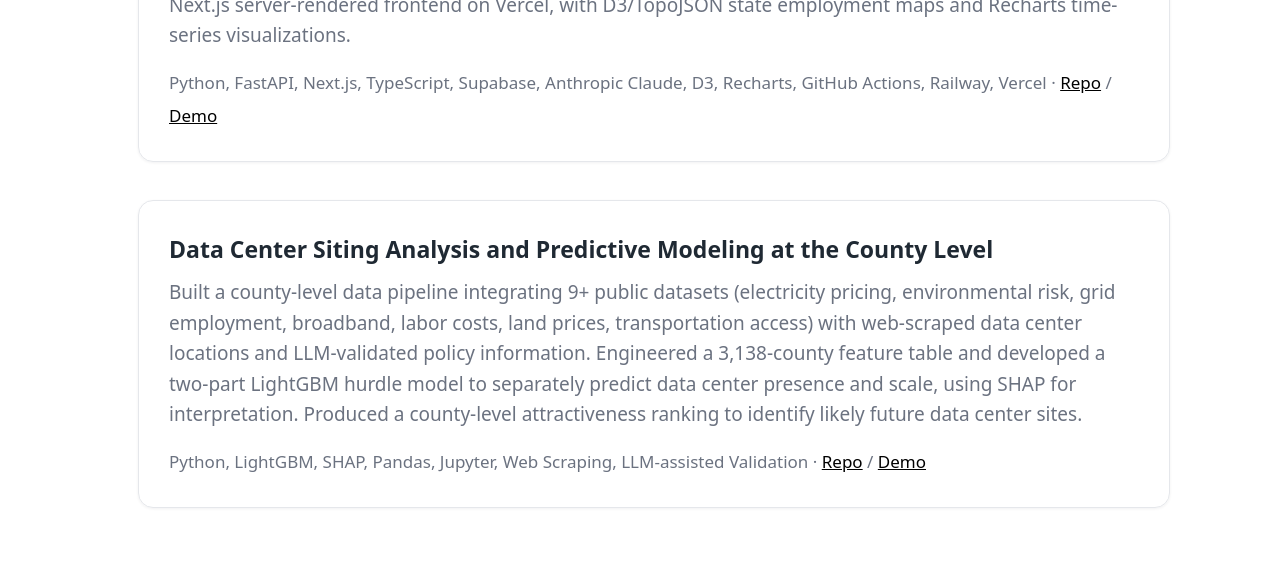
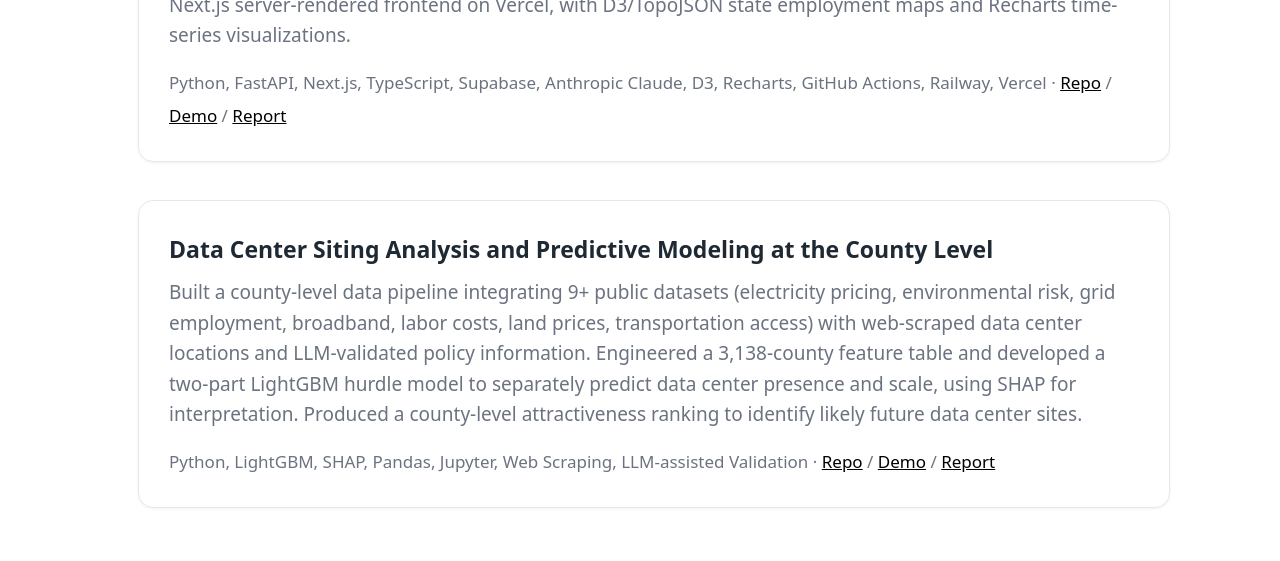
Before and after one commit to RX67-RX67/RX67-RX67.github.io, a Jekyll site: the page built from pages/projects.md, in a window 1280 px wide. Shown: the part 451-1012 px from the top of the page. Built offline with Jekyll 4.4.1, drawn with Linux system fonts in a browser that asks for light colours.

Commit message:
Add report link to Data Center Siting Analysis project
Co-Authored-By: Claude Sonnet 4.6 <noreply@anthropic.com>

```diff
--- a/_data/projects.yml
+++ b/_data/projects.yml
@@ -20,3 +20,4 @@
   tech: "Python, LightGBM, SHAP, Pandas, Jupyter, Web Scraping, LLM-assisted Validation"
   repo: "https://github.com/RX67-RX67/data-center-siting-analysis"
   demo: "https://data-center-siting-analysis-67jzjqh8jepvjehtx6fvra.streamlit.app/"
+  report: "https://rx67-rx67.github.io/data-center-siting-analysis/"
--- a/pages/projects.md
+++ b/pages/projects.md
@@ -12,8 +12,8 @@ permalink: /projects/
     <h3 data-i18n="zh">{{ project.title_zh | default: project.title }}{% if project.status_zh != "" %} <span class="meta">（{{ project.status_zh }}）</span>{% endif %}</h3>
     <p data-i18n="en">{{ project.description }}</p>
     <p data-i18n="zh">{{ project.description_zh | default: project.description }}</p>
-    <span class="meta" data-i18n="en">{{ project.tech }}{% if project.repo != "" %} · <a href="{{ project.repo }}">Repo</a>{% endif %}{% if project.demo != "" %} / <a href="{{ project.demo }}">Demo</a>{% endif %}</span>
-    <span class="meta" data-i18n="zh">{{ project.tech }}{% if project.repo != "" %} · <a href="{{ project.repo }}">代码库</a>{% endif %}{% if project.demo != "" %} / <a href="{{ project.demo }}">演示</a>{% endif %}</span>
+    <span class="meta" data-i18n="en">{{ project.tech }}{% if project.repo != "" %} · <a href="{{ project.repo }}">Repo</a>{% endif %}{% if project.demo != "" %} / <a href="{{ project.demo }}">Demo</a>{% endif %}{% if project.report != "" %} / <a href="{{ project.report }}">Report</a>{% endif %}</span>
+    <span class="meta" data-i18n="zh">{{ project.tech }}{% if project.repo != "" %} · <a href="{{ project.repo }}">代码库</a>{% endif %}{% if project.demo != "" %} / <a href="{{ project.demo }}">演示</a>{% endif %}{% if project.report != "" %} / <a href="{{ project.report }}">报告</a>{% endif %}</span>
   </li>
 {% endfor %}
 </ul>
```
